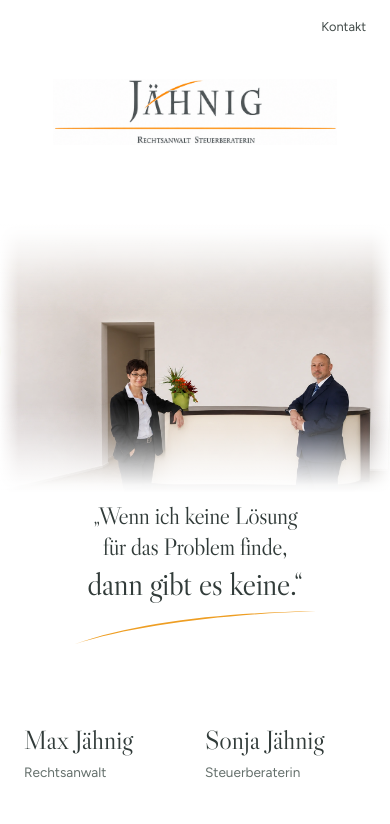
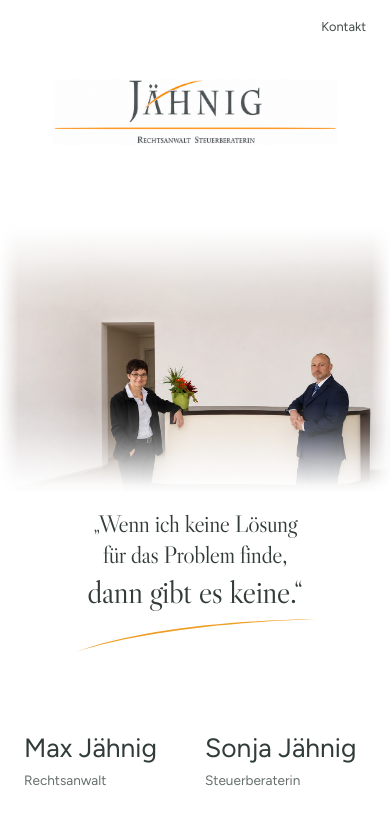
Before and after one commit to jaehnigjakob-sudo/Kanzlei.preview, a plain HTML site: page index.html in a window 390 px wide. Shown: the top 824 px of the page. Drawn offline with Linux system fonts and the light colour scheme.

Commit message:
Slightly increase photo-to-quote spacing and match name font to professional titles

```diff
--- a/index.html
+++ b/index.html
@@ -10,7 +10,7 @@
 <link rel="icon" href="data:,">
 <link rel="preload" href="assets/fonts/LibreCaslonDisplay-Regular.ttf" as="font" type="font/ttf" crossorigin>
 <link rel="preload" href="assets/fonts/Figtree-Variable.ttf" as="font" type="font/ttf" crossorigin>
-<link rel="stylesheet" href="styles.css?v=quote-reading-flow-4">
+<link rel="stylesheet" href="styles.css?v=final-spacing-type-5">
 </head>
 <body class="home">
 <a class="skip" href="#inhalt">Zum Inhalt</a>
--- a/styles.css
+++ b/styles.css
@@ -31,7 +31,7 @@ h3{font-size:1.5rem}
 /* Opaque white at both exact edges, with several stops for a gradual falloff.
    The side fade also removes a frame edge on very wide displays. */
 .statement-photo::after{content:'';position:absolute;inset:-1px;background:linear-gradient(180deg,#fff 0%,#fffffff5 4%,#ffffffbd 12%,#ffffff4d 23%,#ffffff00 34%,#ffffff00 67%,#ffffff40 77%,#ffffffb8 89%,#fffffff5 97%,#fff 100%),linear-gradient(90deg,#fff 0%,#ffffff00 5%,#ffffff00 95%,#fff 100%)}
-.statement-inner{position:relative;margin-top:-1rem;padding-block:1.5rem 3rem;isolation:isolate}
+.statement-inner{position:relative;margin-top:-1rem;padding-block:2.25rem 3rem;isolation:isolate}
 /* Keep the artwork unchanged and at its intrinsic 1000:140 ratio.
    The complete sentence follows normal reading order; the curve accents
    the final phrase without crossing any letters. */
@@ -43,7 +43,7 @@ h3{font-size:1.5rem}
 .anchor-alias{position:absolute;top:0}
 .contact{display:grid;grid-template-columns:1.7fr 1fr 1.2fr;align-items:end;gap:3rem;padding-block:4rem 6rem}
 .identity{display:grid;gap:2rem}
-.identity h3{font-size:2rem;line-height:1.15;margin-bottom:.35rem}
+.identity h3{font-family:var(--sans);font-size:2rem;line-height:1.15;margin-bottom:.35rem}
 .identity p{font-size:.85rem;color:var(--muted);margin:0}
 .contact-address{font-size:.9rem}
 .contact-address address{font-style:normal}
@@ -101,7 +101,7 @@ h3{font-size:1.5rem}
  .masthead-logo{width:92vw}
  .statement-photo{height:auto;aspect-ratio:16/11;margin-top:0}
  .statement-photo img{object-position:center 57%}
- .statement-inner{margin-top:0;padding-block:.5rem 2rem}
+ .statement-inner{margin-top:0;padding-block:1rem 2rem}
  .contact{grid-template-columns:1fr;gap:2rem;padding-block:3rem 4rem}
  .identity{grid-template-columns:1fr 1fr;gap:1.25rem;margin-bottom:.5rem}
  .identity h3{font-size:1.65rem}
```
Also changed, not shown: datenschutz.html (+1 -1 lines), impressum.html (+1 -1 lines).
